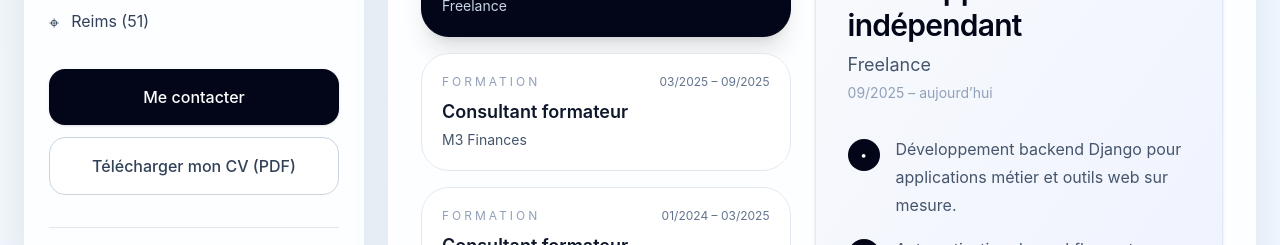
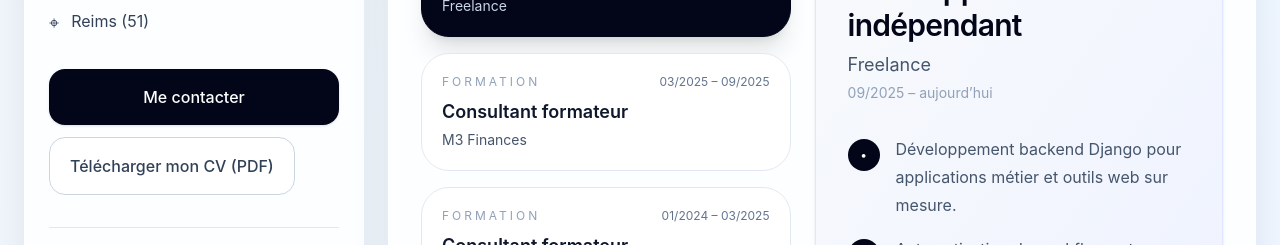
Before and after one commit to EROWINDJ/cv-react-thomas, a React (Vite) app: page / in a window 1280 px wide. Shown: the part 920-1165 px from the top of the page. Built offline with nearby package versions, Linux system fonts and the light colour scheme.

Commit message:
Pdf ignore

```diff
--- a/src/App.jsx
+++ b/src/App.jsx
@@ -255,12 +255,12 @@ export default function App() {
                   Me contacter
                 </a>
 
-                <a
-                  href="#"
-                  className="flex items-center justify-center rounded-2xl border border-slate-300 bg-white px-5 py-4 text-base font-medium text-slate-700 hover:bg-slate-50 transition-colors"
-                >
-                  Télécharger mon CV (PDF)
-                </a>
+                <button
+  onClick={() => window.print()}
+  className="flex items-center justify-center rounded-2xl border border-slate-300 bg-white px-5 py-4 text-base font-medium text-slate-700 hover:bg-slate-50 transition-colors"
+>
+  Télécharger mon CV (PDF)
+</button>
               </div>
 
               <div className="mt-8 pt-6 border-t border-slate-200">
```
